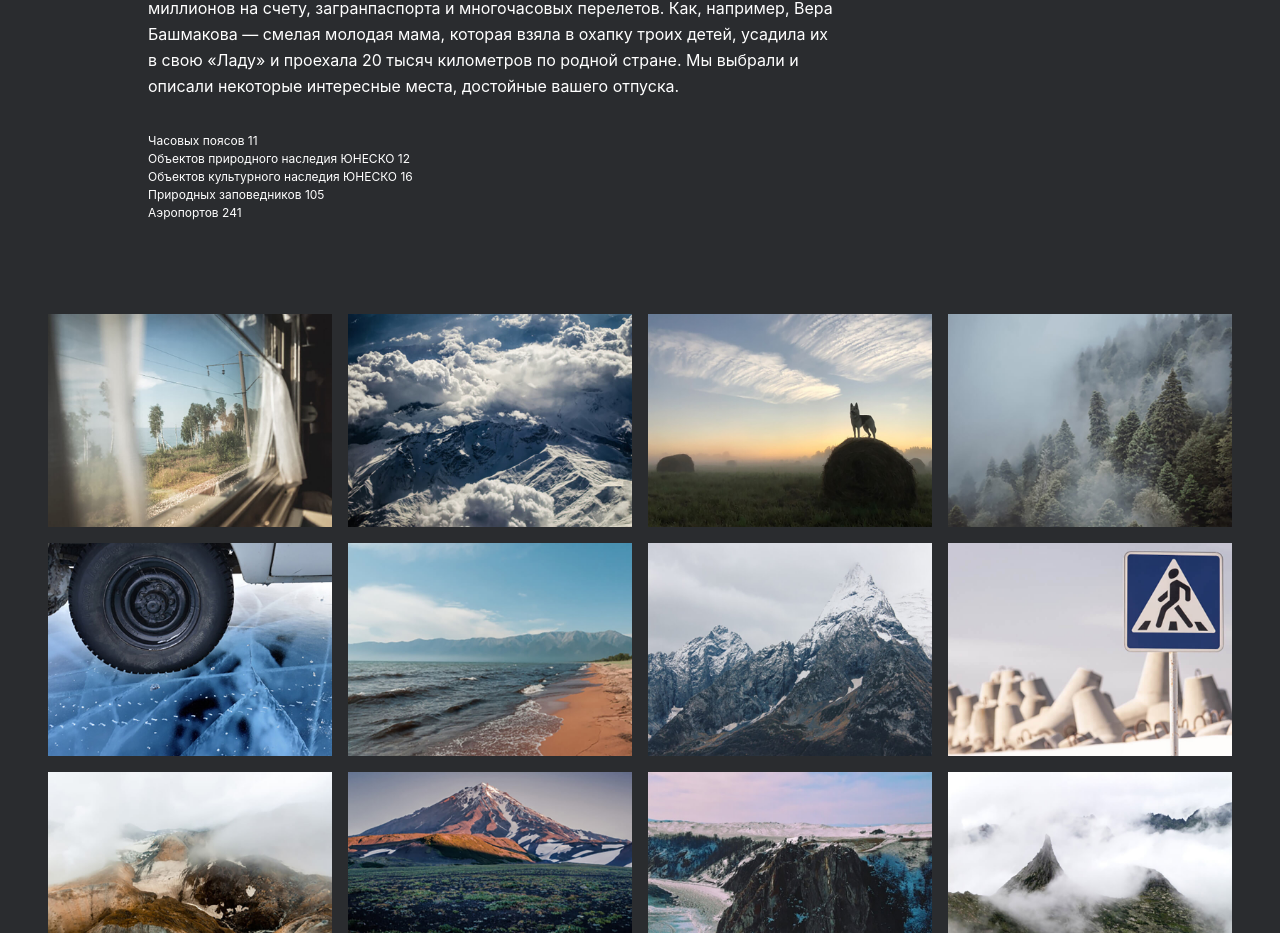
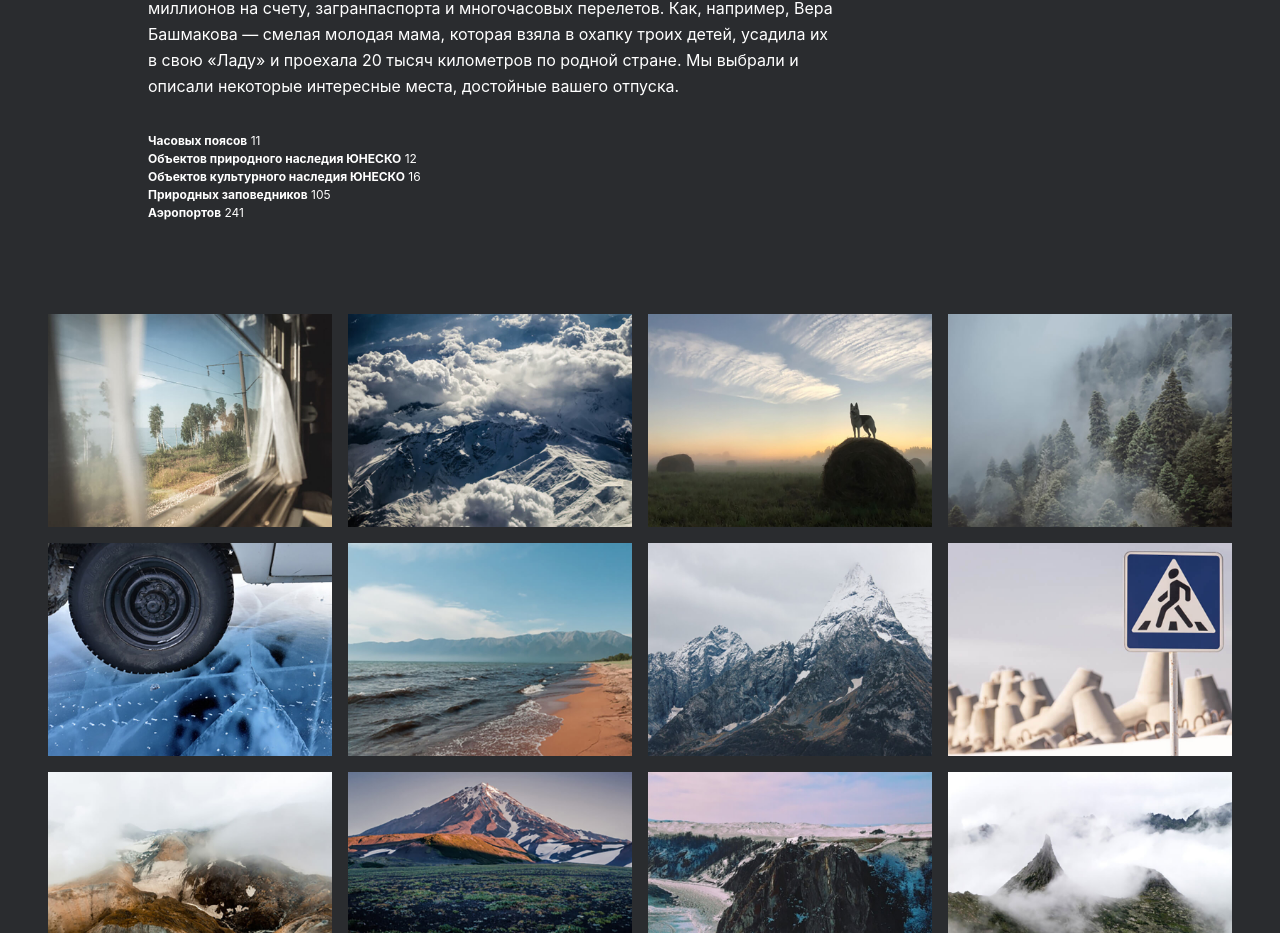
Before and after one commit to AlekseiSamoilov/russian-travel, a plain HTML site: page index.html in a window 1280 px wide. Shown: the part 1432-2365 px from the top of the page. Drawn offline with Linux system fonts and the light colour scheme.

Commit message:
fix bold font

```diff
--- a/blocks/intro/__intro__list-span/intro__list-span.css
+++ b/blocks/intro/__intro__list-span/intro__list-span.css
@@ -1,4 +1,4 @@
-.intro__list_span {
+.intro__list-span {
     font-size: 12px;
     font-weight: 700;
     line-height: 18px;
--- a/index.html
+++ b/index.html
@@ -46,11 +46,11 @@
                     отпуска.
                 </p>
                 <ul class="intro__list">
-                    <li><span class=" intro__list intro__list-span">Часовых поясов</span> 11</li>
-                    <li><span class=" intro__list intro__list-span">Объектов природного наследия ЮНЕСКО</span> 12</li>
-                    <li><span class=" intro__list intro__list-span">Объектов культурного наследия ЮНЕСКО</span> 16</li>
-                    <li><span class=" intro__list intro__list-span">Природных заповедников</span> 105</li>
-                    <li><span class=" intro__list intro__list-span">Аэропортов</span> 241</li>
+                    <li><span class="intro__list-span">Часовых поясов</span> 11</li>
+                    <li><span class="intro__list-span">Объектов природного наследия ЮНЕСКО</span> 12</li>
+                    <li><span class="intro__list-span">Объектов культурного наследия ЮНЕСКО</span> 16</li>
+                    <li><span class="intro__list-span">Природных заповедников</span> 105</li>
+                    <li><span class="intro__list-span">Аэропортов</span> 241</li>
                 </ul>
             </div>
         </section>
```
